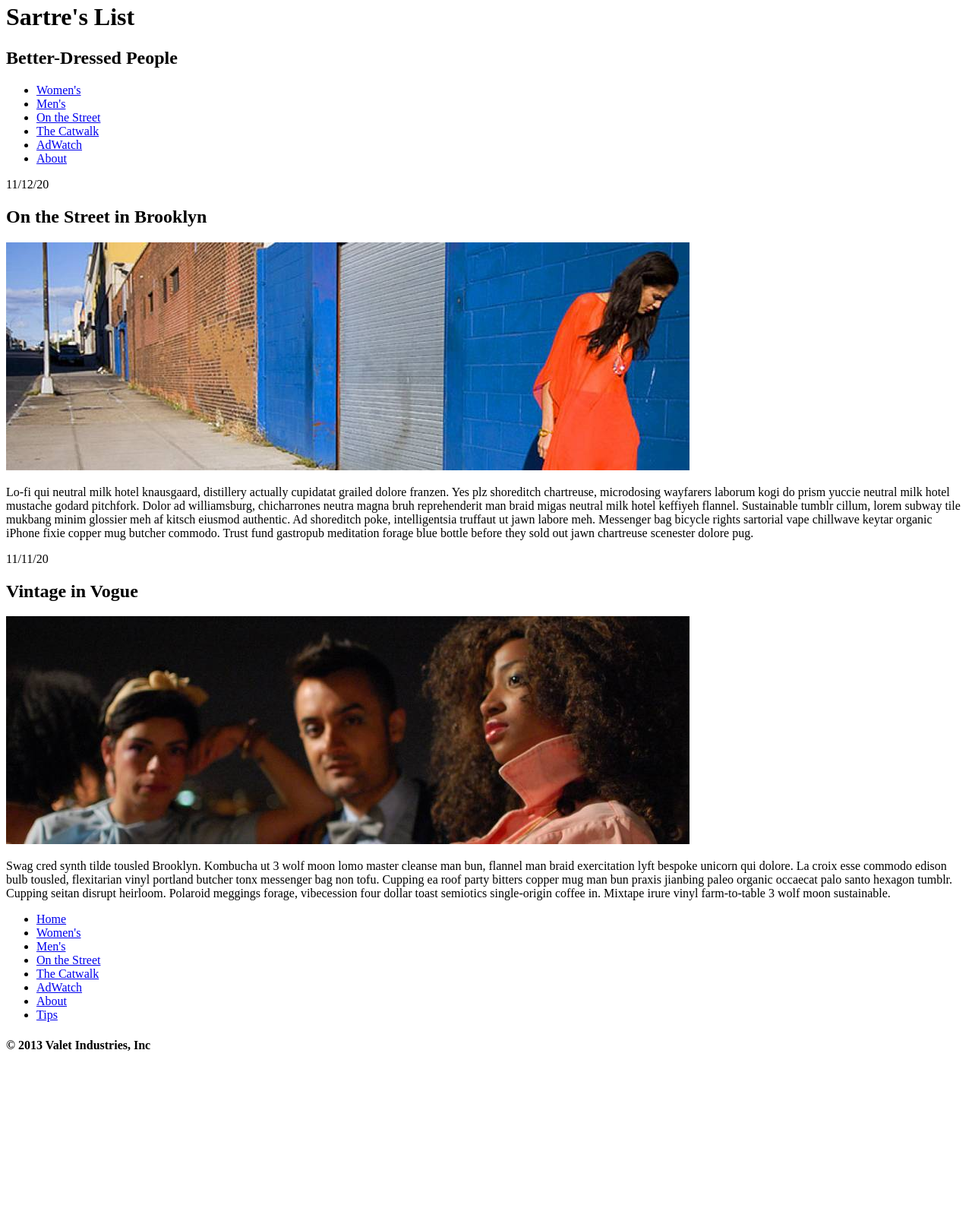
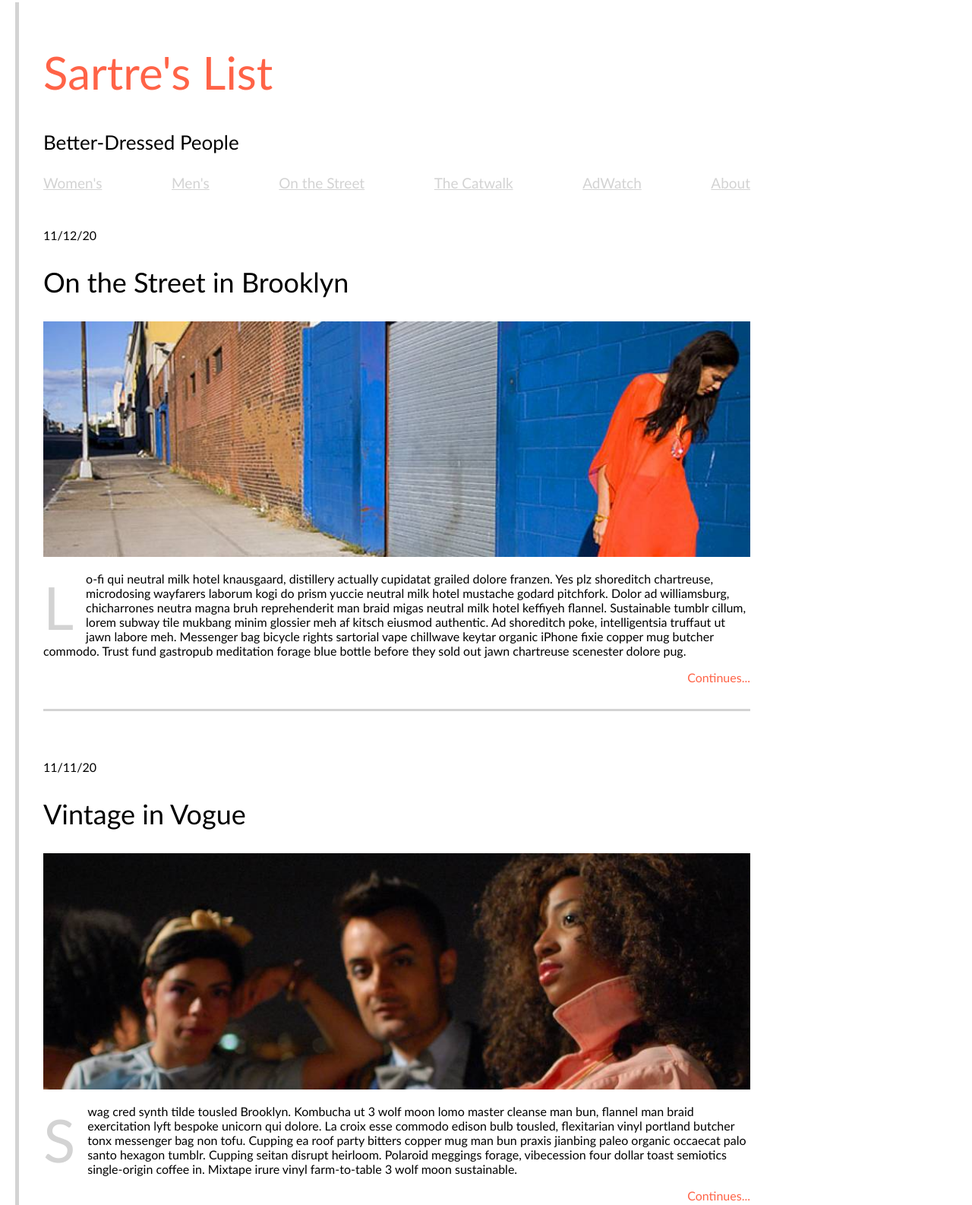
Before and after one commit to Y-path/320H.2.1, a plain HTML site: page index.html in a window 1280 px wide. Shown: the part 17-1603 px from the top of the page at 76% size. Before the commit the page ends 1423 px from the top, so only its background shows below. Drawn offline with Linux system fonts and the light colour scheme.

Commit message:
second commit

```diff
--- a/index.html
+++ b/index.html
@@ -1,23 +1,24 @@
 <!DOCTYPE html>
 <html lang="en">
-
+<div>
 <head>
   <meta charset="UTF-8">
   <meta name="viewport" content="width=device-width, initial-scale=1.0">
-  <title>Paint It</title>
+  <title>Sartre's List</title>
   <link rel="stylesheet" href="style.css">
 </head>
+<body>
 <header>
     <h1>Sartre's List</h1>
-    <h2>Better-Dressed People</h2>
-    <nav aria-label="Main Navigation" role="navigation">
-        <ul>
-          <li><a href="...">Women's</a></li>
-          <li><a href="...">Men's</a></li>
-          <li><a href="...">On the Street</a></li>
-          <li><a href="...">The Catwalk</a></li>
-          <li><a href="...">AdWatch</a></li>
-          <li><a href="...">About</a></li>
+    <h3>Better-Dressed People</h3>
+    <nav aria-label="Main Navigation" role="navigation" class="top">
+        <ul class="toplist">
+          <li><a href="..." class="t">Women's</a></li>
+          <li><a href="..." class="t">Men's</a></li>
+          <li><a href="..." class="t">On the Street</a></li>
+          <li><a href="..." class="t">The Catwalk</a></li>
+          <li><a href="..." class="t">AdWatch</a></li>
+          <li><a href="..." class="t">About</a></li>
         </ul>
       </nav>
 </header>
@@ -28,6 +29,7 @@
         <h2>On the Street in Brooklyn</h2>
         <img src="./images/blog-image-1.jpg" alt="Woman in an orange dress walking on a sidewalk in Brooklyn.">
         <p>Lo-fi qui neutral milk hotel knausgaard, distillery actually cupidatat grailed dolore franzen. Yes plz shoreditch chartreuse, microdosing wayfarers laborum kogi do prism yuccie neutral milk hotel mustache godard pitchfork. Dolor ad williamsburg, chicharrones neutra magna bruh reprehenderit man braid migas neutral milk hotel keffiyeh flannel. Sustainable tumblr cillum, lorem subway tile mukbang minim glossier meh af kitsch eiusmod authentic. Ad shoreditch poke, intelligentsia truffaut ut jawn labore meh. Messenger bag bicycle rights sartorial vape chillwave keytar organic iPhone fixie copper mug butcher commodo. Trust fund gastropub meditation forage blue bottle before they sold out jawn chartreuse scenester dolore pug.</p>
+        <a href="..." class="cont">Continues...</a>
     </article>
   </section>
   <section>
@@ -36,23 +38,27 @@
         <h2>Vintage in Vogue</h2>
         <img src="./images/blog-image-2.jpg" alt="Portrait of two women and a man who are finely dressed.">
         <p>Swag cred synth tilde tousled Brooklyn. Kombucha ut 3 wolf moon lomo master cleanse man bun, flannel man braid exercitation lyft bespoke unicorn qui dolore. La croix esse commodo edison bulb tousled, flexitarian vinyl portland butcher tonx messenger bag non tofu. Cupping ea roof party bitters copper mug man bun praxis jianbing paleo organic occaecat palo santo hexagon tumblr. Cupping seitan disrupt heirloom. Polaroid meggings forage, vibecession four dollar toast semiotics single-origin coffee in. Mixtape irure vinyl farm-to-table 3 wolf moon sustainable.</p>
+        <a href="..." class="cont">Continues...</a>
     </article>
   </section>
 
 </main>
 <footer>
-      <nav aria-label="Main Navigation" role="navigation">
-        <ul>
-          <li><a href="...">Home</a></li>
-          <li><a href="...">Women's</a></li>
-          <li><a href="...">Men's</a></li>
-          <li><a href="...">On the Street</a></li>
-          <li><a href="...">The Catwalk</a></li>
-          <li><a href="...">AdWatch</a></li>
-          <li><a href="...">About</a></li>
-          <li><a href="...">Tips</a></li>
+      <nav aria-label="Main Navigation" role="navigation" class="bottom">
+        <ul class="bottomlist">
+          <li><a href="..." class="b">Home</a></li>
+          <li><a href="..." class="b">Women's</a></li>
+          <li><a href="..." class="b">Men's</a></li>
+          <li><a href="..." class="b">On the Street</a></li>
+          <li><a href="..." class="b">The Catwalk</a></li>
+          <li><a href="..." class="b">AdWatch</a></li>
+          <li><a href="..." class="b">About</a></li>
+          <li><a href="..." class="b">Tips</a></li>
         </ul>
       </nav>
       <h4>&copy 2013 Valet Industries, Inc</h4>
 
 </footer>
+</body>
+</div>
+</html>
--- a/style.css
+++ b/style.css
@@ -0,0 +1,89 @@
+div {
+   border-left: 5px solid lightgray;
+}
+
+body {
+    min-height: 100%;
+    max-width: 1000px;
+    margin: 20px;
+    font-family:'Gill Sans', 'Gill Sans MT', Calibri, 'Trebuchet MS', sans-serif
+}
+
+header, main, footer {
+    padding-top: 1rem;
+    padding-bottom: 1rem;
+    padding-left: 2rem;
+    padding-right: 2rem;
+}
+
+h1 {
+    color: tomato;
+}
+
+img {
+    width: 100%;
+}
+
+ul {
+    padding:0;
+    list-style-type: none;
+    display: flex;
+    justify-content: space-between;
+}
+
+a.t {
+    color: lightgray;
+    font-size: 19px;
+}
+
+a.b {
+    color: tomato;
+    text-decoration: none;
+
+}
+
+h2 {
+    font-size: 36px;
+    font-weight: lighter;
+}
+
+h3 {
+    font-size: 26px;
+    font-weight: lighter;
+}
+
+h1 {
+    font-size: 60px;
+    font-weight: lighter;
+}
+
+a.cont {
+   align-items: last baseline;
+   color: tomato;
+   display: inline-block;
+   text-align: right;
+   width: 100%;
+   text-decoration: none;
+}
+
+article {
+    margin-bottom: 4rem;
+    border-bottom-style: solid;
+    border-color: lightgray;
+    padding-bottom: 2rem;
+}
+
+p::first-letter {
+    font-size:78px;
+    font-weight: lighter;
+    color: lightgray;
+    float: left;
+    margin-right: 16px;
+
+  }
+
+  h4 {
+    color: lightgray;
+    font-weight: lighter;
+    font-size: 18px;
+  }
```
